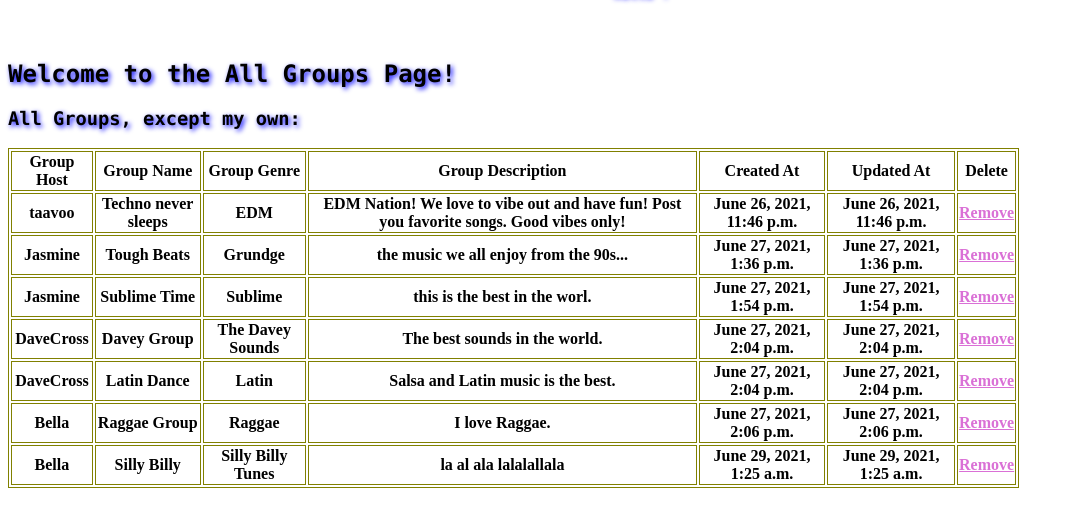
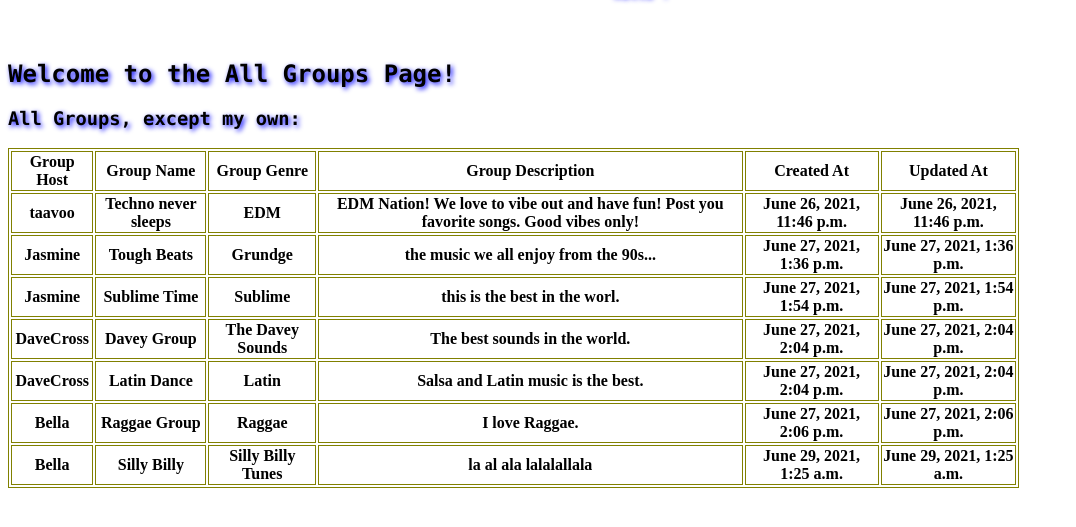
Before and after one commit to carlitos-206/group_project_dojo_2021, a Django app: template musicAPP/templates/allGroups.html in a window 1280 px wide. Shown: the part 63-590 px from the top of the page, without its empty margins (0-1076 px from the left). Run offline with Django 3.2, Linux system fonts and the light colour scheme; the template is opened without the code that fills it: values that come from a table or form of the project are taken from there, others are empty; data comes from the database, SQL or seed files in the repository; both versions use the stored data as it was after the commit.

Commit message:
updated delete stuff

```diff
--- a/musicAPP/templates/allGroups.html
+++ b/musicAPP/templates/allGroups.html
@@ -28,7 +28,7 @@
                    <!--  <th>Group Rules</th>-->
                         <th>Created At</th>
                         <th>Updated At</th>
-                        <th>Delete</th>
+
                     </tr>
                     {% for allGroups in allGroups %}  <!---x comes from views function -->
                     <tr>
@@ -38,9 +38,7 @@
                         <th>{{allGroups.desc}}</th>
                         <th>{{allGroups.created_at}}</th>
                         <th>{{allGroups.updated_at}}</th>
-                        <th>
-                            <a href="/allGroups/{{allGroups.id}}/delete">Remove</a>
-                        </th>
+
                     </tr>
                     {% endfor %}
             </table>
--- a/musicAPP/urls.py
+++ b/musicAPP/urls.py
@@ -20,7 +20,6 @@ urlpatterns=[
 #path('myGroups/<str:name>', views.myGroups),
 path('myGroups', views.myGroups),
 path('allGroups', views.allGroups),
-path('allGroups/<int:id>/delete', views.allGroups_delete),
 path('myGroups/<int:id>/delete', views.myGroups_delete),
 ######path('/myGroups/{{x.id}}/delete', views.myGroups_edit) - update/uncomment after Edit Page is completed by Connor
 
```
Also changed, not shown: musicAPP/views.py (+3 -4 lines), db.sqlite3.
